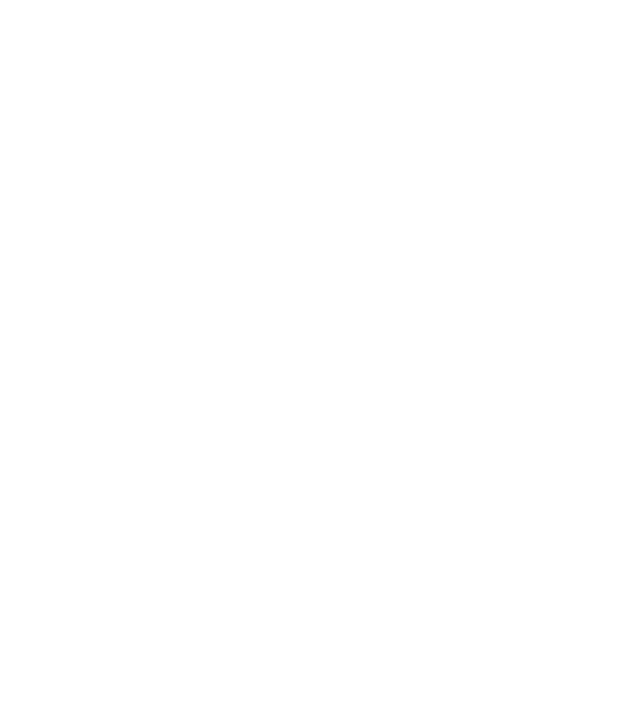
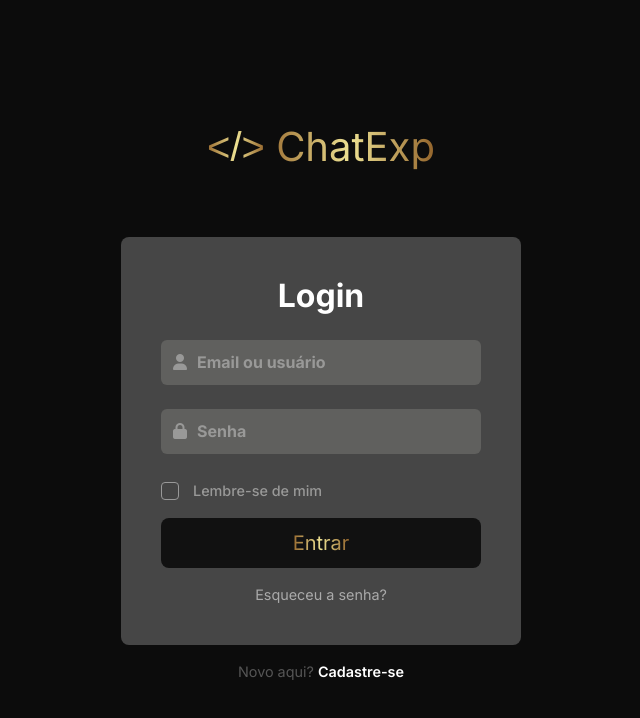
Before and after one commit to ProjetoExp/ChatWeb-frontend, a React (Create React App) app in the folder chatexp/: page /Login in a window 1280 px wide. Before the commit this address had no page. Shown: the top 718 px of the page, without its empty margins (319-959 px from the left). Built offline with nearby package versions, Linux system fonts and the light colour scheme; a web font is replaced by a local one.

Commit message:
fix: trocando loginpage para login

```diff
--- a/chatexp/src/App.js
+++ b/chatexp/src/App.js
@@ -7,8 +7,8 @@
   return (
     <BrowserRouter>
       <Routes>
-        <Route path="/" element={<Navigate to="/LoginPage" />} />
-        <Route path="/LoginPage" element={<LoginPage />} />
+        <Route path="/" element={<Navigate to="/Login" />} />
+        <Route path="/Login" element={<LoginPage />} />
         <Route path="/home" element={<Home />} />
       </Routes>
     </BrowserRouter>
```
